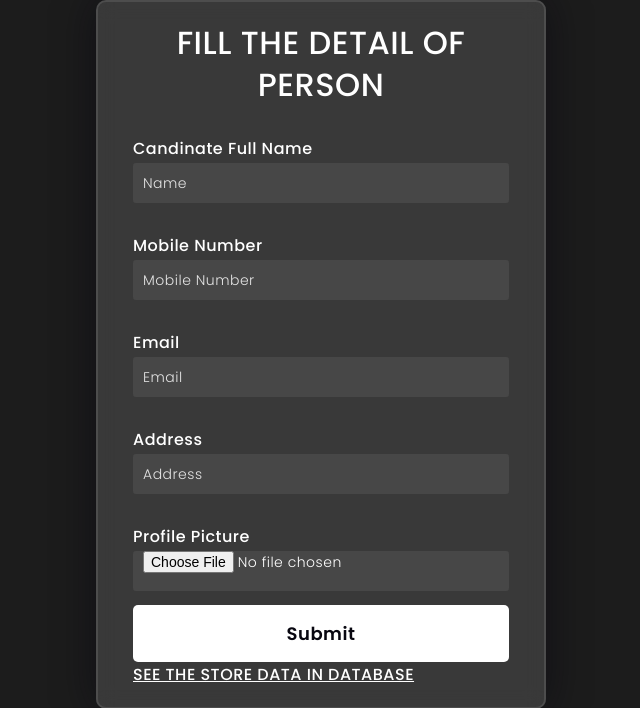
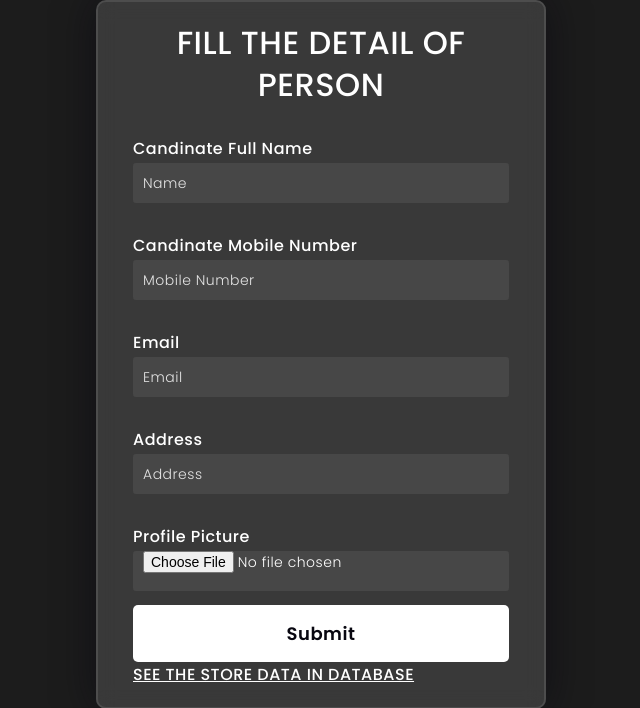
Before and after one commit to Satendralodhi/my_app, a Django app: page / in a window 1280 px wide. Shown: the top 708 px of the page, without its empty margins (319-959 px from the left). Run offline with Django 5.2, Linux system fonts and the light colour scheme.

Commit message:
mobline number change

```diff
--- a/templates/index.html
+++ b/templates/index.html
@@ -132,7 +132,7 @@ button{
 
 
 
-        <label for="m_number">Mobile Number</label>
+        <label for="m_number">Candinate Mobile Number</label>
 
         <input type="text" placeholder="Mobile Number" name="m_number" id="m_number">
 
```
